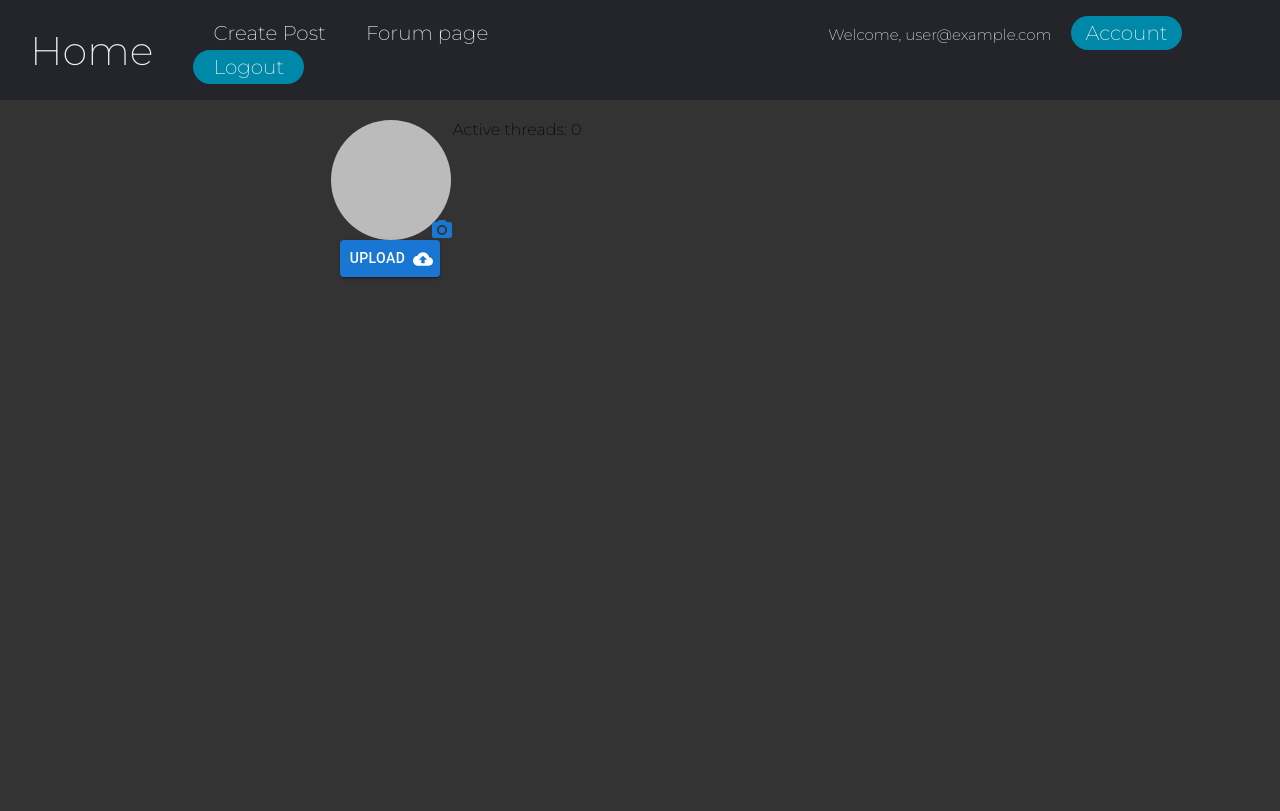
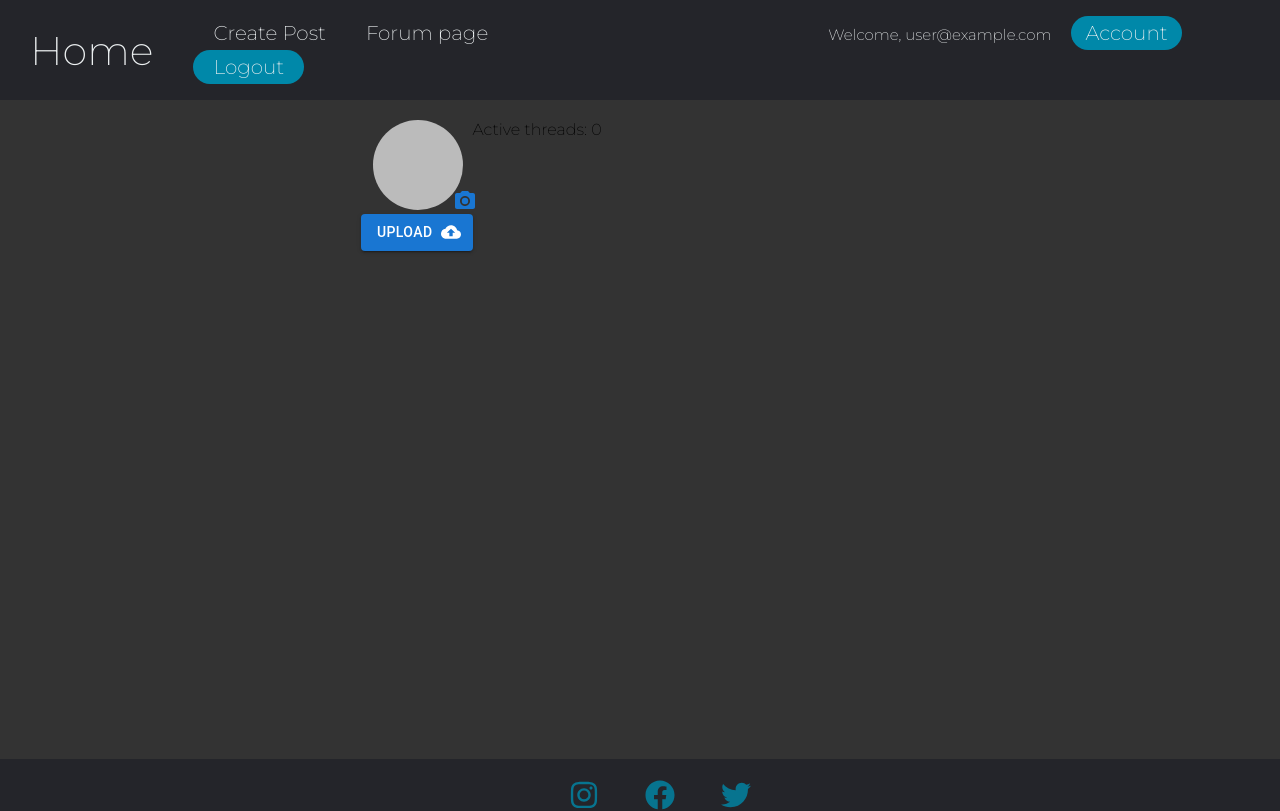
Before and after one commit to ShterionStamboliev/forum-project, a React (Create React App) app: page /account in a window 1280 px wide. Shown: the top 811 px of the page. Built offline with nearby package versions, Linux system fonts and the light colour scheme; no server answers; sample sign-in values are in the browser's storage.

Commit message:
Updated user account view

```diff
--- a/src/components/Account/Account.css
+++ b/src/components/Account/Account.css
@@ -24,21 +24,19 @@
 
 .account-image {
   grid-area: avatar;
-  margin-left: 3px;
+  margin-left: 12px;
 }
 
 .upload-img {
   grid-area: avatar;
   position: relative;
-  top: 25px;
-  left: 47px;
+  left: 42px;
+  top: 18px;
 }
 
 .submit-img {
   grid-area: browse;
   position: relative;
-  max-width: 100px;
-  margin-left: 25px;
-  margin-bottom: 35px;
-  right: 13px;
+  padding: 14px 0px;
+  bottom: 10px;
 }
--- a/src/components/Account/Account.js
+++ b/src/components/Account/Account.js
@@ -57,7 +57,7 @@
         <div className="account-image">
           <Avatar className="user-avatar"
             src={imageUrl}
-            sx={{ width: 120, height: 120 }}
+            sx={{ width: 90, height: 90 }}
           />
           {/* <button disabled={loading || !image} onClick={handleSubmit}>Submit</button> */}
           {/* <button disabled={image} onClick={handleDelete}>Remove avatar</button> */}
@@ -71,7 +71,7 @@
         </Stack>
 
         <Stack className='submit-img' direction="row" spacing={2}>
-          <Button onChange={handleSubmit} variant="contained" endIcon={<CloudUploadIcon />}>
+          <Button onClick={handleSubmit} variant="contained" endIcon={<CloudUploadIcon />}>
             Upload
           </Button>
         </Stack>
```
